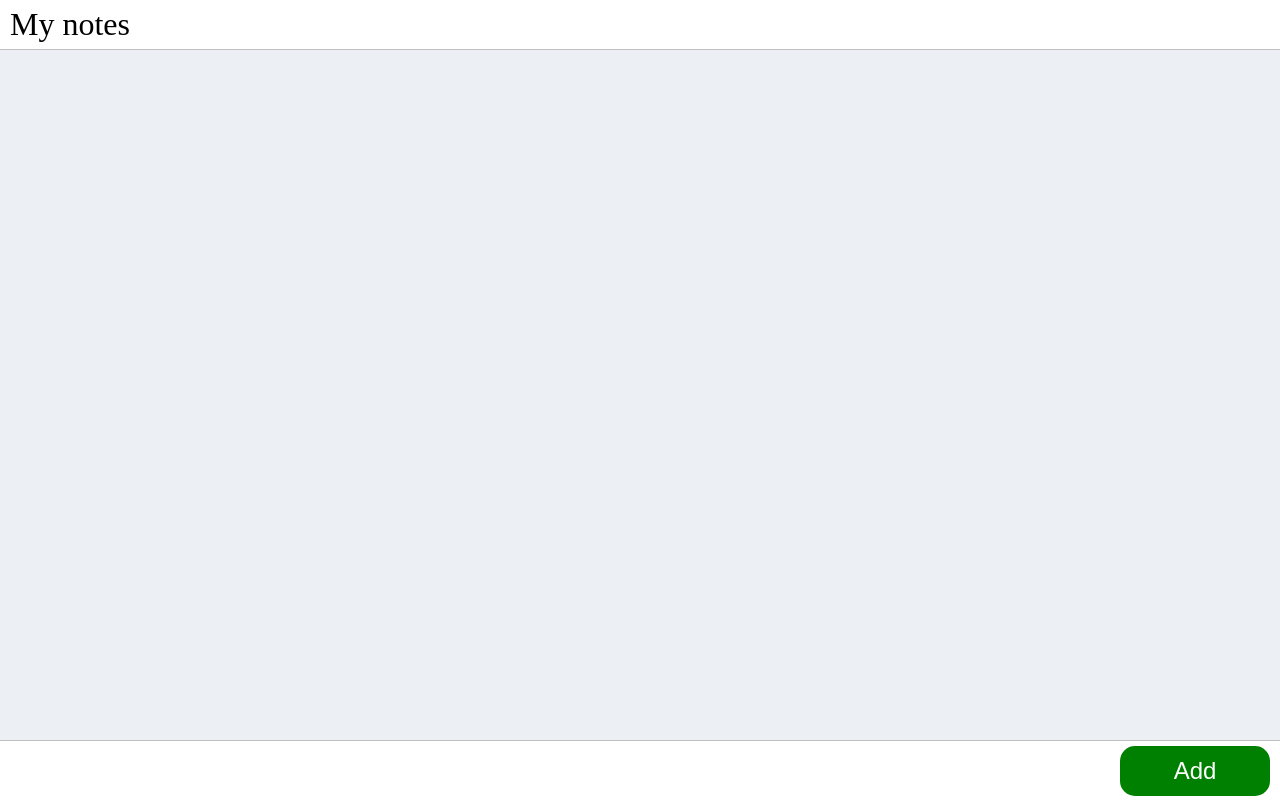
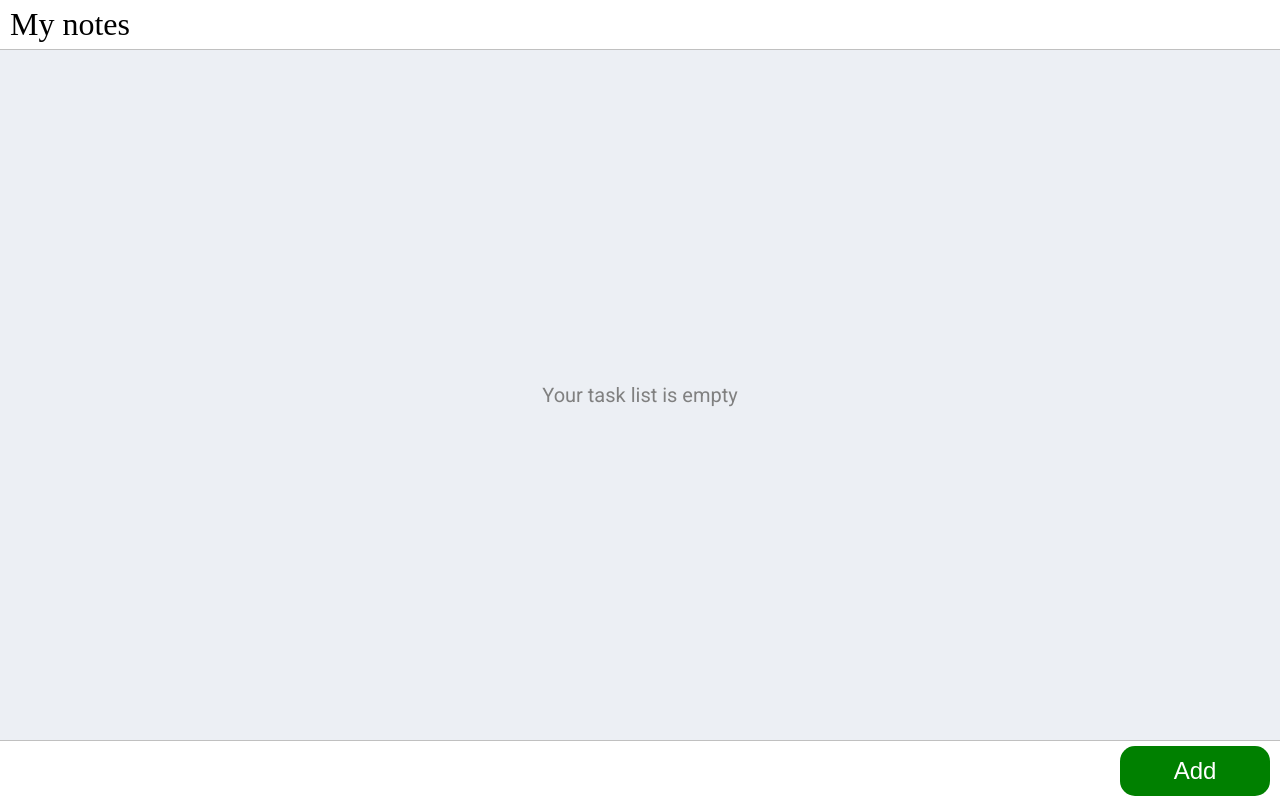
Before and after one commit to StepanNikolaev10/my-notes-v2, a React (Vite) app in the folder client/: page / in a window 1280 px wide. Built offline with nearby package versions, Linux system fonts and the light colour scheme.

Commit message:
feat: add text info in TaskListDisplay when task list is empty

```diff
--- a/client/src/components/TaskListPage/Containers/TaskListDisplay/TaskListDisplay.jsx
+++ b/client/src/components/TaskListPage/Containers/TaskListDisplay/TaskListDisplay.jsx
@@ -4,9 +4,9 @@ import styles from "./TaskListDisplay.module.scss";
 const TaskListDisplay = ({ tasks, onTextChange, onToggleTaskCheckbox, onEditTask, editableTasks }) => {
   return (
     <div className={styles.taskListDisplay}>
-      {tasks.map(task => {
+      {tasks.length > 0 ? (
+        tasks.map(task => {
           const isEdit = editableTasks.some(editable => editable.id === task.id);
-
           return (
             <TaskItem
               key={task.id}
@@ -20,7 +20,10 @@ const TaskListDisplay = ({ tasks, onTextChange, onToggleTaskCheckbox, onEditTask
               isEdit={isEdit}
             />
           );
-      })}
+        })
+      ) : (
+        <div className={styles.emptyListText}>Your task list is empty</div>
+      )}
     </div>
   );
 };
--- a/client/src/components/TaskListPage/Containers/TaskListDisplay/TaskListDisplay.module.scss
+++ b/client/src/components/TaskListPage/Containers/TaskListDisplay/TaskListDisplay.module.scss
@@ -6,3 +6,13 @@
   flex: 1;
   overflow-y: auto;
 }
+
+.emptyListText {
+  flex: 1;
+  display: flex;
+  justify-content: center;
+  align-items: center;
+  color: gray;
+  font-family: $main-font;
+  font-size: 20px;
+}
```
Lines whose indentation alone changed are shown as unchanged.
